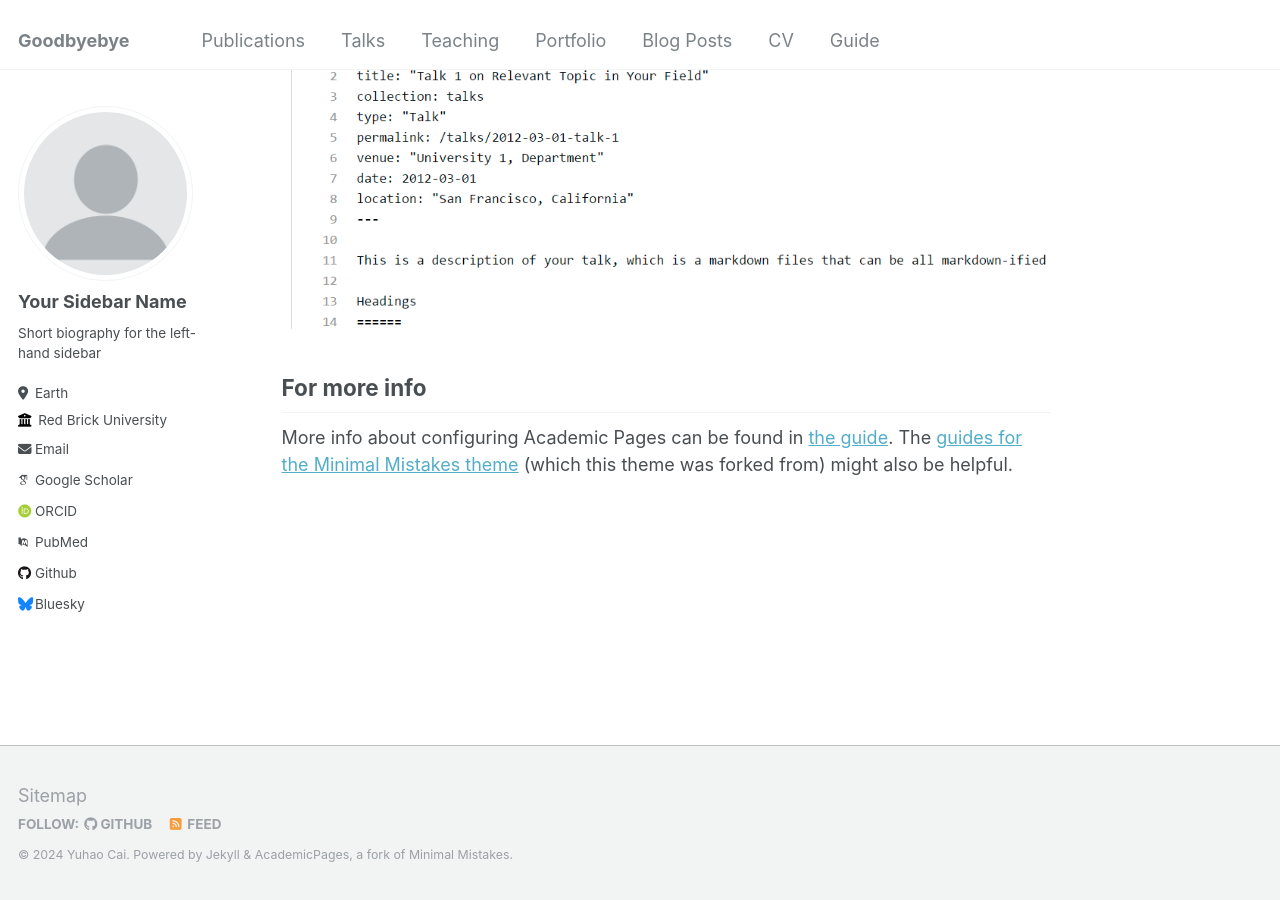
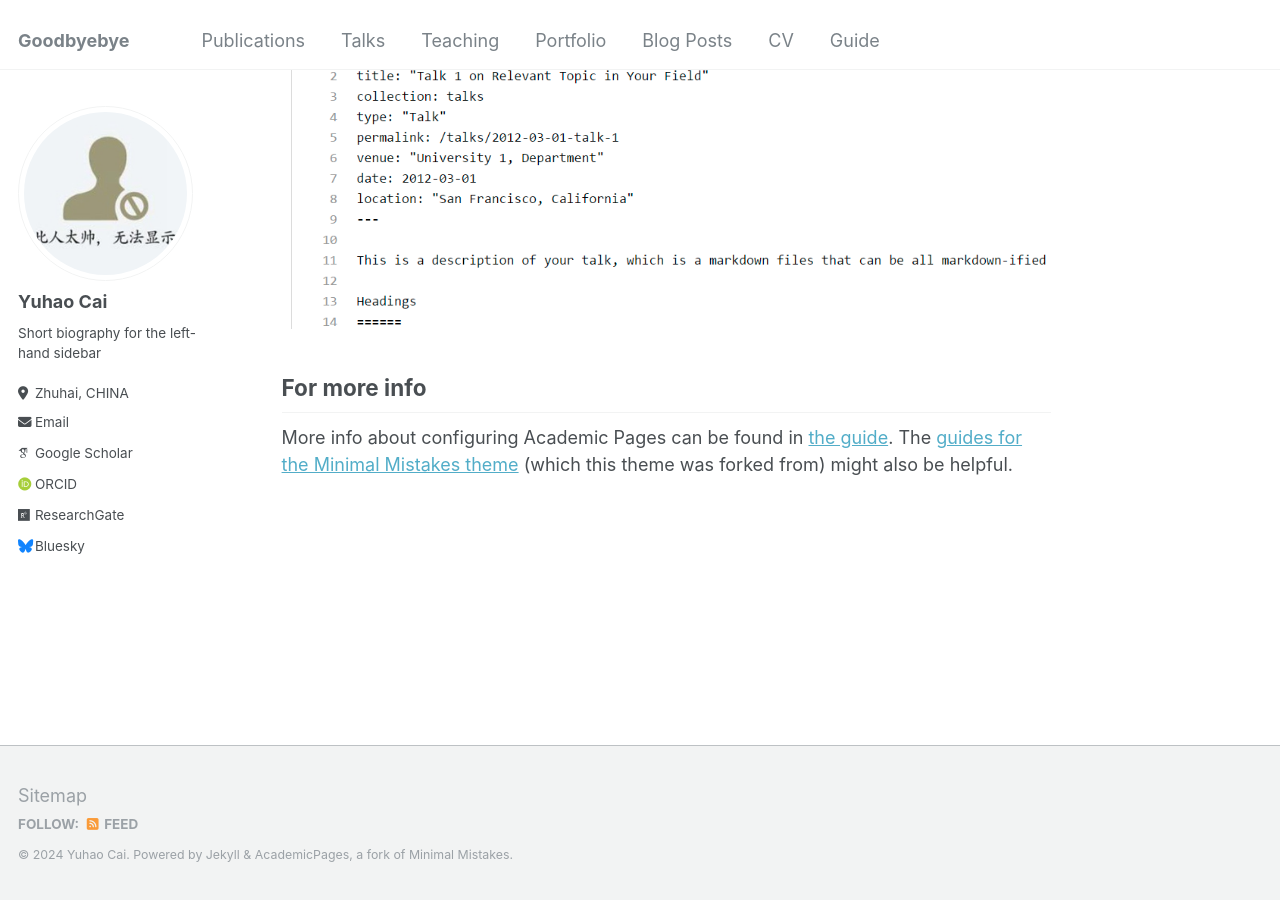
Before and after one commit to caiyh63/caiyh63.github.io, a Jekyll site: the page built from _pages/about.md, in a window 1280 px wide and 900 px high, scrolled down 2660 px. Built offline with Jekyll 4.4.1, drawn with Linux system fonts in a browser that asks for light colours; some web fonts are replaced.

Commit message:
Update _config.yml

```diff
--- a/_config.yml
+++ b/_config.yml
@@ -21,28 +21,28 @@ repository               : "caiyh63/caiyh63.github.io"
 #               Additional customization can be done by editing /_includes/author-profile.html
 author:
   # Biographic information
-  avatar           : "profile.png"
-  name             : "Your Sidebar Name"
+  avatar           : "profile.jpg"
+  name             : "Yuhao Cai"
   pronouns         : # example: "she/her"
   bio              : "Short biography for the left-hand sidebar"
-  location         : "Earth"
-  employer         : "Red Brick University"
-  uri              : # URL
-  email            : "none@example.org"
+  location         : "Zhuhai, CHINA"
+  employer         :
+  uri              :
+  email            : "caiyh63@mail2.sysu.edu.cn"
 
   # Academic websites
   arxiv            : # URL - Update with the correct link to your profile
   googlescholar    : "https://scholar.google.com/citations?user=PS_CX0AAAAAJ"
   impactstory      : # URL
-  orcid            : "http://orcid.org/yourorcidurl"
-  pubmed           : "https://www.ncbi.nlm.nih.gov/pubmed/?term=john+snow"
-  researchgate     : # URL
+  orcid            : "https://orcid.org/my-orcid?orcid=0000-0003-2723-9559"
+  pubmed           :
+  researchgate     : "https://www.researchgate.net/profile/Yuhao_Cai2"
 
   # Repositories and software development
   bitbucket        : # Username - Update with your username on the site
   codepen          : # Username
   dribbble         : # Username
-  github           : "academicpages"
+  github           : # "academicpages"
   kaggle           : # Username
   stackoverflow    : # User number or user number and name (i.e., use "1" or "1/jeff-atwood")
 
```
